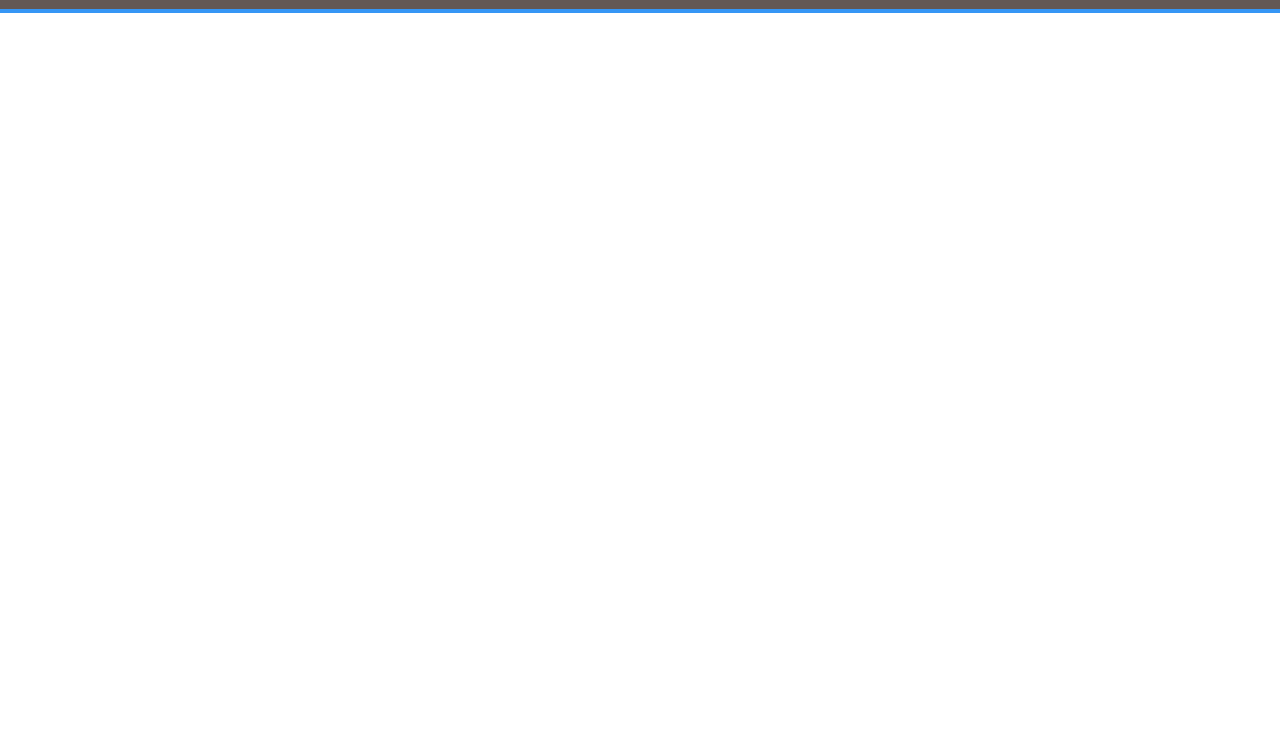
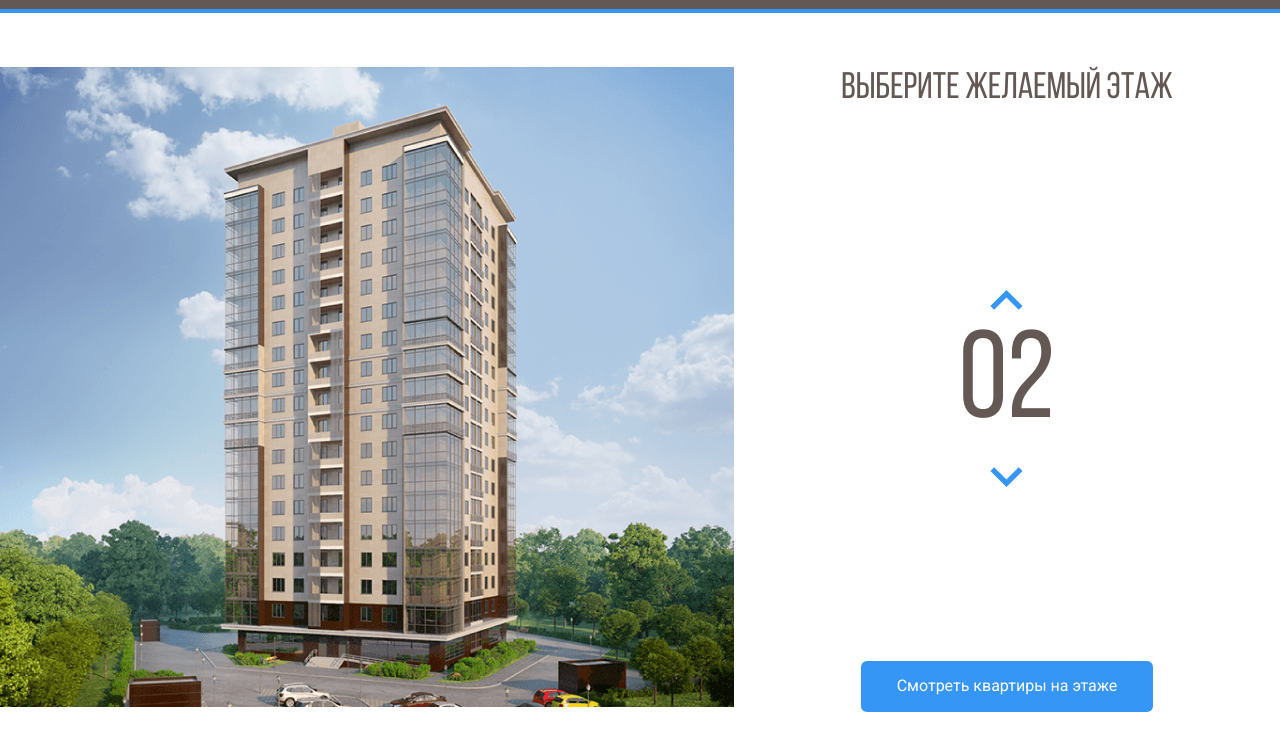
Before and after one commit to Kamal-web-95/melody, a plain HTML site: page index.html in a window 1280 px wide. Shown: the part 55-800 px from the top of the page. Drawn offline with Linux system fonts and the light colour scheme.

Commit message:
Add files via upload

```diff
--- a/css/style.css
+++ b/css/style.css
@@ -1,3 +1,13 @@
+@font-face {
+  font-family: "Bebas Neue";
+  src: local("BebasNeueRegular"),
+    url("../fonts/BebasNeueRegular.woff2") format("woff2"),
+    url("../fonts/BebasNeueRegular.woff") format("woff");
+  font-weight: normal;
+  font-style: normal;
+  font-display: swap;
+}
+
 * {
   box-sizing: border-box;
 }
@@ -54,3 +64,69 @@ body {
   text-decoration: none;
   color: #fff;
 }
+
+.main {
+  max-width: 1280px;
+  margin: auto;
+  padding-top: 54px;
+  display: flex;
+}
+
+.home-image path {
+  opacity: 0;
+  cursor: pointer;
+}
+
+.home-image path:hover {
+  opacity: 1;
+}
+
+.main-info {
+  flex-grow: 1;
+  text-align: center;
+  display: flex;
+  flex-direction: column;
+  align-items: center;
+  justify-content: space-between;
+}
+
+.counter-group {
+  display: flex;
+  flex-direction: column;
+  align-items: center;
+}
+
+.counter-button {
+  background-color: #fff;
+  border: none;
+  cursor: pointer;
+  margin-top: 8px;
+}
+
+.counter-arrow-down {
+  transform: rotateX(180deg);
+}
+.main-title {
+  margin: 0;
+  font-family: "Bebas Neue", sans-serif;
+  font-weight: normal;
+  font-size: 37px;
+  line-height: 44px;
+  text-align: center;
+  text-transform: uppercase;
+  color: #635854;
+}
+.counter {
+  font-family: "Bebas Neue", sans-serif;
+  color: #635854;
+  font-size: 124px;
+}
+
+.button-primary {
+  padding: 16px 36px;
+  background: #3596f5;
+  border-radius: 6px;
+  color: #fff;
+  border: none;
+  cursor: pointer;
+}
--- a/index.html
+++ b/index.html
@@ -41,5 +41,62 @@
         </div>
         <!-- /.navbar -->
     </header>
+
+    <main class="main">
+        <div class="main-image">
+            <svg
+            class="home-image"
+            width="734"
+            height="640"
+            viewBox="0 0 734 640"
+            fill="none"
+            xmlns="http://www.w3.org/2000/svg"
+            xmlns:xlink="http://www.w3.org/1999/xlink">
+
+                <rect width="734" height="640" fill="url(#pattern0)" />
+                <defs>
+                    <pattern id="pattern0" patternContentUnits="objectBoundingBox" width="1" height="1">
+                        <use xlink:href="#image0" transform="translate(-0.00408719) scale(0.0013624 0.0015625)" />
+                    </pattern>
+                    <image id="image0" width="740" height="640" xlink:href="img/home.png" />
+                </defs>
+                <path d="M222 533L442.8 541L512 527.3V549L443.5 568.7L222 557.7V533Z" fill="#3595F6" fill-opacity="0.75" />
+                <path d="M223 532V507L443.3 510.3L513 507V527L443.7 540L223 532Z" fill="#3595F6" fill-opacity="0.75" />
+                <path d="M223 506V481H444H513V504L445 511L223 506Z" fill="#3595F6" fill-opacity="0.75" />
+                <path d="M223 482V457L444.3 453.3L512 460V482H444" fill="#3595F6" fill-opacity="0.75" />
+                <path d="M223 456V430L444.5 426.7L513 437.7V459L444 452.3L223 456Z" fill="#3595F6" fill-opacity="0.75" />
+                <path d="M222 429V405.3L443 393L514 416V437.3L443 425L222 429Z" fill="#3595F6" fill-opacity="0.75" />
+                <path d="M222 407V382L444.2 365.7L514 394.3V415L443.7 393.3L222 407Z" fill="#3595F6" fill-opacity="0.75" />
+                <path d="M222 382V357L444.5 336.7L514 373.3V394L442 365.3L222 382Z" fill="#3595F6" fill-opacity="0.75" />
+                <path d="M222 356V332L445 307.3L514 351.3V373L444.7 335L222 356Z" fill="#3595F6" fill-opacity="0.75" />
+                <path d="M222 331V307L444.5 278.3L514 329.3V350L443.7 307.7L222 331Z" fill="#3595F6" fill-opacity="0.75" />
+                <path d="M221 307V283L443.3 250L514 309.3V329L444 278.3L221 307Z" fill="#3595F6" fill-opacity="0.75" />
+                <path d="M222 282V258L443.2 223L513 287V308L444.3 249.7L222 282Z" fill="#3595F6" fill-opacity="0.75" />
+                <path d="M222 258V233L444.3 195L513 265.3V286L444 222L222 258Z" fill="#3595F6" fill-opacity="0.75" />
+                <path d="M222 232V207L442.8 163.3L513 242.3V265L444 191.7L222 232Z" fill="#3595F6" fill-opacity="0.75" />
+                <path d="M223 208V183L443 135L513 220V243L442.3 163.7L223 208Z" fill="#3595F6" fill-opacity="0.75" />
+                <path d="M222 183V158L441.8 106L513 198.3V221L443.3 134.7L222 183Z" fill="#3595F6" fill-opacity="0.75" />
+                <path d="M222 158V132L444 75.3L513 177V198L443.7 106.3L222 158Z" fill="#3595F6" fill-opacity="0.75" />
+
+            </svg>
+
+        </div>
+        <!-- /.main-image -->
+        <div class="main-info">
+            <h2 class="main-title">Выберите желаемый этаж</h2>
+            <div class="counter-group">
+                <button class="counter-button counter-up">
+                    <img class="counter-arrow counter-arrow-up" src="img/arrow.svg" alt="arrow-up" >
+                </button>
+                <span class="counter">02</span>
+                <button class="counter-button counter-down">
+                    <img class="counter-arrow counter-arrow-down" src="img/arrow.svg" alt="arrow-down">
+                </button>
+            </div>
+            <!-- /.counter-group -->
+            <button class="button button-primary">  Смотреть квартиры на этаже</button>
+        </div>
+        <!-- /.main-info -->
+    </main>
 </body>
 </html>
```
Also changed, not shown: fonts/BebasNeueRegular.woff (added), fonts/BebasNeueRegular.woff2 (added), img/Group 3.svg (added), img/arrow.svg (added), img/home.png (added).
